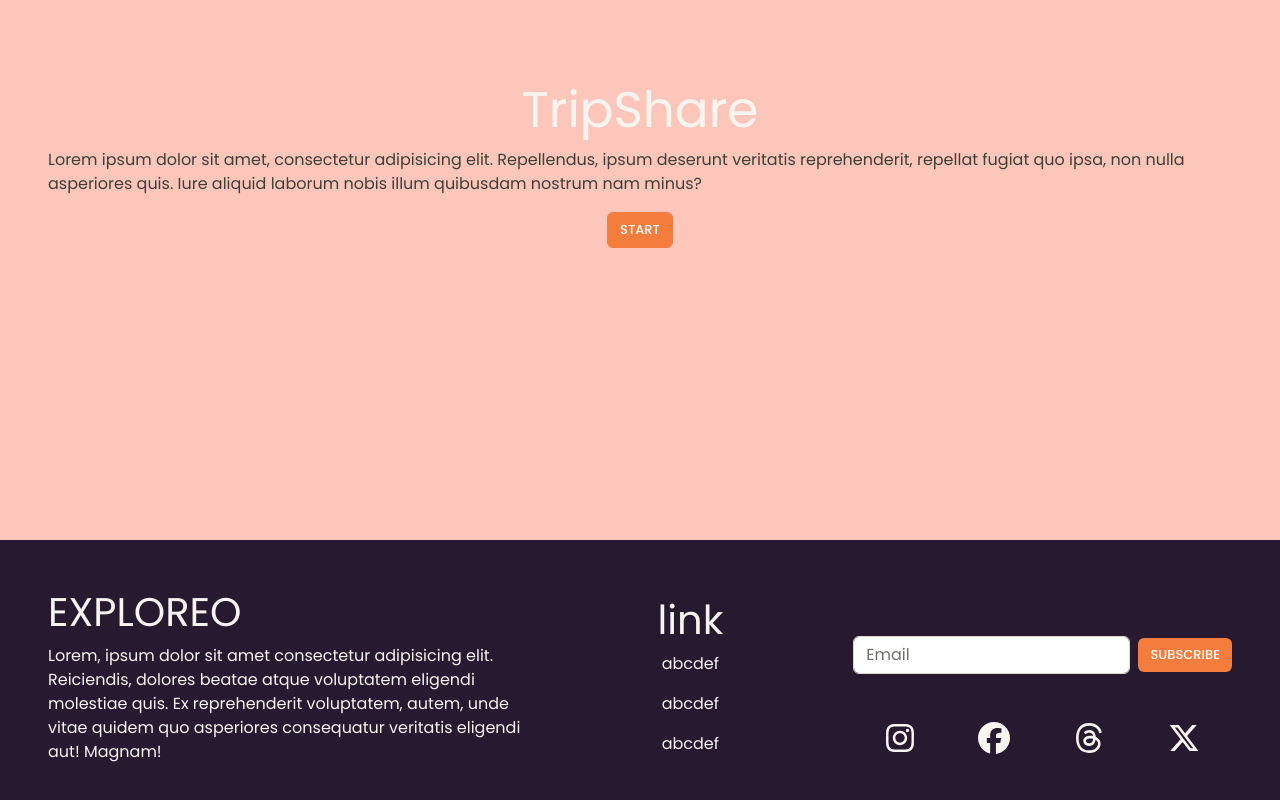
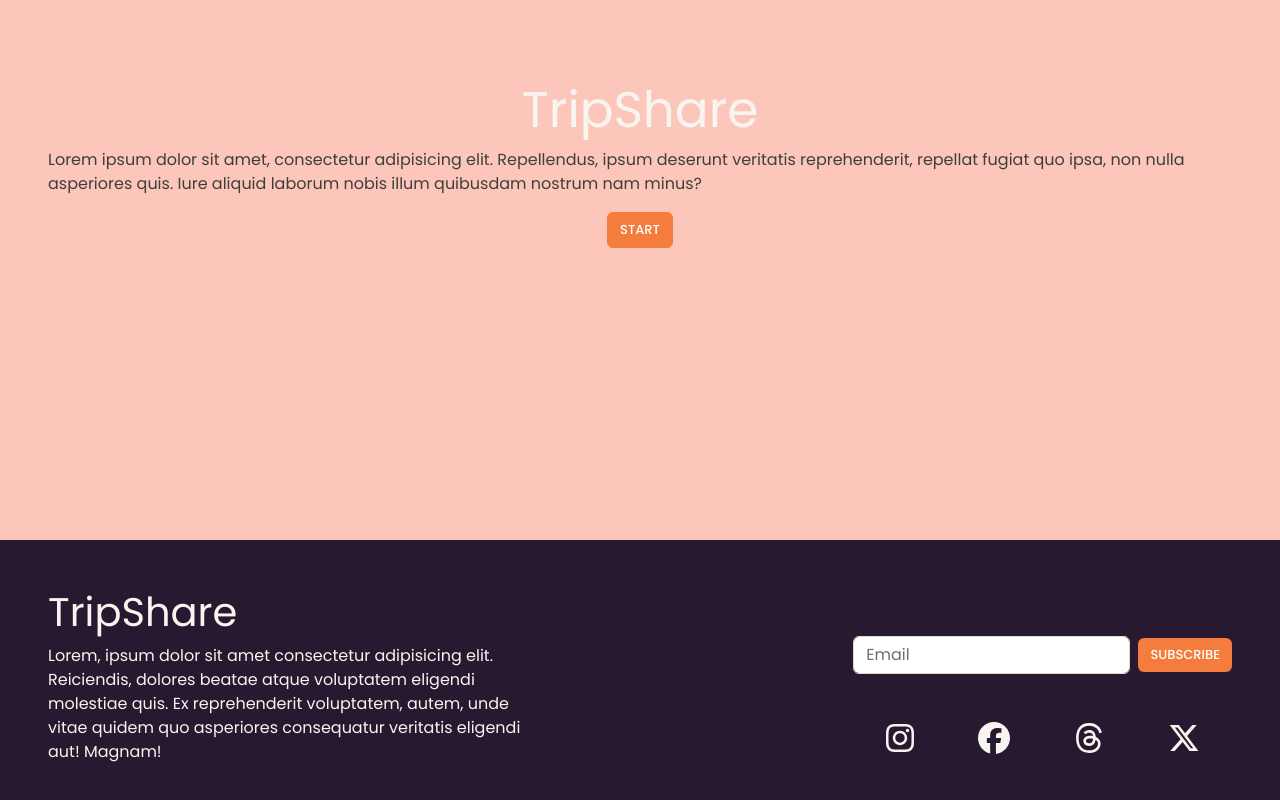
Before and after one commit to SudarshKM/tripShare_client, a React (Vite) app: page / in a window 1280 px wide. Shown: the part 260-1060 px from the top of the page. Built offline with nearby package versions, Linux system fonts and the light colour scheme; a web font is replaced by a local one.

Commit message:
daily routine

```diff
--- a/src/components/Footer.jsx
+++ b/src/components/Footer.jsx
@@ -9,15 +9,15 @@ function Footer() {
     <div div className='p-5' style={{backgroundColor:"#27192f"}}>
     <div className="row">
       <div className="col-md-5 text-light">
-        <h1>EXPLOREO</h1>
+        <h1 className=''> TripShare</h1>
         <p>Lorem, ipsum dolor sit amet consectetur adipisicing elit. Reiciendis, dolores beatae atque voluptatem eligendi molestiae quis. Ex reprehenderit voluptatem, autem, unde vitae quidem quo asperiores consequatur veritatis eligendi aut! Magnam!</p>
       </div>
 
       <div className="col-md-3 d-flex justify-content-center align-items-center flex-column text-light" >
-        <h1>link</h1>
+        {/* <h1>link</h1>
         <p>abcdef</p>
         <p>abcdef</p>
-        <p>abcdef</p>
+        <p>abcdef</p> */}
       </div>
 
       <div className="col-md-4">
```
Also changed, not shown: 1 other file (tests, documents, lock files or other folders).
